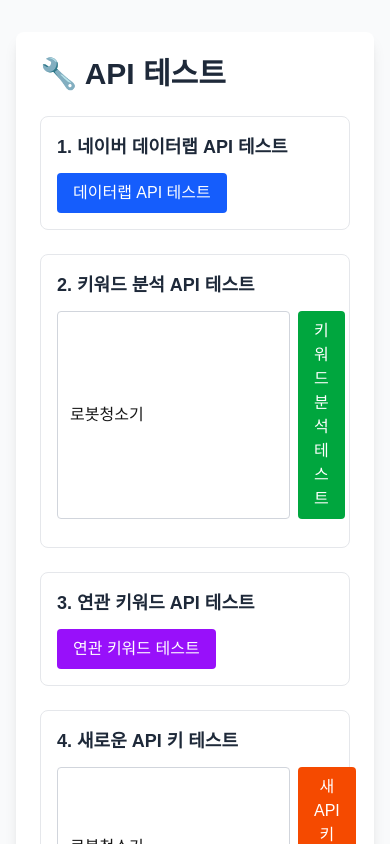
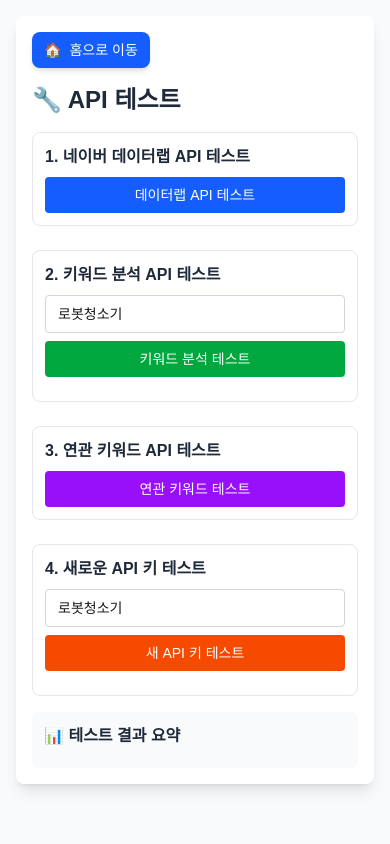
Before and after one commit to dhchun1203/Trend-Analyzer-project, a Next.js app in the folder frontend/: page /Trend-Analyzer-project/test-api in a window 390 px wide. Shown: the top 844 px of the page. Built offline with nearby package versions, Linux system fonts and the light colour scheme.

Commit message:
feat: Add home button and responsive design to API test page

```diff
--- a/frontend/pages/test-api.tsx
+++ b/frontend/pages/test-api.tsx
@@ -1,5 +1,6 @@
 import React, { useState } from 'react';
 import Head from 'next/head';
+import Link from 'next/link';
 import { getApiUrl } from '../utils/api';
 
 interface TestResult {
@@ -43,27 +44,38 @@ export default function TestAPI() {
         <title>API 테스트 - Trend Analyzer</title>
       </Head>
 
-      <div className="min-h-screen bg-gray-50 py-8">
-        <div className="max-w-4xl mx-auto px-4">
-          <div className="bg-white rounded-lg shadow-lg p-6">
-            <h1 className="text-3xl font-bold text-gray-800 mb-6">🔧 API 테스트</h1>
+      <div className="min-h-screen bg-gray-50 py-4 sm:py-6 md:py-8">
+        <div className="max-w-4xl mx-auto px-4 sm:px-6">
+          <div className="bg-white rounded-lg shadow-lg p-4 sm:p-6">
+            {/* 홈으로 이동 버튼 */}
+            <div className="mb-4 sm:mb-6">
+              <Link
+                href="/"
+                className="inline-flex items-center gap-2 text-sm sm:text-base px-3 sm:px-4 py-2 bg-blue-600 text-white rounded-lg hover:bg-blue-700 transition-colors duration-200 shadow-md hover:shadow-lg"
+              >
+                <span>🏠</span>
+                <span>홈으로 이동</span>
+              </Link>
+            </div>
+
+            <h1 className="text-2xl sm:text-3xl font-bold text-gray-800 mb-4 sm:mb-6">🔧 API 테스트</h1>
 
             <div className="space-y-6">
               {/* 네이버 데이터랩 API 테스트 */}
-              <div className="border border-gray-200 rounded-lg p-4">
-                <h3 className="text-lg font-semibold text-gray-800 mb-3">1. 네이버 데이터랩 API 테스트</h3>
+              <div className="border border-gray-200 rounded-lg p-3 sm:p-4">
+                <h3 className="text-base sm:text-lg font-semibold text-gray-800 mb-2 sm:mb-3">1. 네이버 데이터랩 API 테스트</h3>
                 <button
                   onClick={testDatalabAPI}
-                  className="bg-blue-600 text-white px-4 py-2 rounded hover:bg-blue-700 transition-colors"
+                  className="w-full sm:w-auto bg-blue-600 text-white px-3 sm:px-4 py-2 text-sm sm:text-base rounded hover:bg-blue-700 transition-colors"
                 >
                   데이터랩 API 테스트
                 </button>
                 {results.datalab && (
-                  <div className={`mt-3 p-3 rounded ${results.datalab.success ? 'bg-green-50 border border-green-200' : 'bg-red-50 border border-red-200'}`}>
-                    <h4 className={`font-semibold ${results.datalab.success ? 'text-green-800' : 'text-red-800'}`}>
+                  <div className={`mt-3 p-2 sm:p-3 rounded ${results.datalab.success ? 'bg-green-50 border border-green-200' : 'bg-red-50 border border-red-200'}`}>
+                    <h4 className={`text-sm sm:text-base font-semibold ${results.datalab.success ? 'text-green-800' : 'text-red-800'}`}>
                       {results.datalab.success ? '✅ 성공!' : '❌ 실패!'}
                     </h4>
-                    <pre className="mt-2 text-sm overflow-x-auto">
+                    <pre className="mt-2 text-xs sm:text-sm overflow-x-auto">
                       {JSON.stringify(results.datalab.data || results.datalab.error, null, 2)}
                     </pre>
                   </div>
@@ -71,29 +83,29 @@ export default function TestAPI() {
               </div>
 
               {/* 키워드 분석 API 테스트 */}
-              <div className="border border-gray-200 rounded-lg p-4">
-                <h3 className="text-lg font-semibold text-gray-800 mb-3">2. 키워드 분석 API 테스트</h3>
-                <div className="flex gap-2 mb-3">
+              <div className="border border-gray-200 rounded-lg p-3 sm:p-4">
+                <h3 className="text-base sm:text-lg font-semibold text-gray-800 mb-2 sm:mb-3">2. 키워드 분석 API 테스트</h3>
+                <div className="flex flex-col sm:flex-row gap-2 mb-3">
                   <input
                     type="text"
                     value={keyword}
                     onChange={(e) => setKeyword(e.target.value)}
                     placeholder="테스트 키워드 입력"
-                    className="flex-1 px-3 py-2 border border-gray-300 rounded focus:ring-2 focus:ring-blue-500 focus:border-transparent"
+                    className="flex-1 px-3 py-2 text-sm sm:text-base border border-gray-300 rounded focus:ring-2 focus:ring-blue-500 focus:border-transparent"
                   />
                   <button
                     onClick={testKeywordAnalysis}
-                    className="bg-green-600 text-white px-4 py-2 rounded hover:bg-green-700 transition-colors"
+                    className="w-full sm:w-auto bg-green-600 text-white px-3 sm:px-4 py-2 text-sm sm:text-base rounded hover:bg-green-700 transition-colors whitespace-nowrap"
                   >
                     키워드 분석 테스트
                   </button>
                 </div>
                 {results.keyword && (
-                  <div className={`mt-3 p-3 rounded ${results.keyword.success ? 'bg-green-50 border border-green-200' : 'bg-red-50 border border-red-200'}`}>
-                    <h4 className={`font-semibold ${results.keyword.success ? 'text-green-800' : 'text-red-800'}`}>
+                  <div className={`mt-3 p-2 sm:p-3 rounded ${results.keyword.success ? 'bg-green-50 border border-green-200' : 'bg-red-50 border border-red-200'}`}>
+                    <h4 className={`text-sm sm:text-base font-semibold ${results.keyword.success ? 'text-green-800' : 'text-red-800'}`}>
                       {results.keyword.success ? '✅ 성공!' : '❌ 실패!'}
                     </h4>
-                    <pre className="mt-2 text-sm overflow-x-auto">
+                    <pre className="mt-2 text-xs sm:text-sm overflow-x-auto">
                       {JSON.stringify(results.keyword.data || results.keyword.error, null, 2)}
                     </pre>
                   </div>
@@ -101,20 +113,20 @@ export default function TestAPI() {
               </div>
 
               {/* 연관 키워드 API 테스트 */}
-              <div className="border border-gray-200 rounded-lg p-4">
-                <h3 className="text-lg font-semibold text-gray-800 mb-3">3. 연관 키워드 API 테스트</h3>
+              <div className="border border-gray-200 rounded-lg p-3 sm:p-4">
+                <h3 className="text-base sm:text-lg font-semibold text-gray-800 mb-2 sm:mb-3">3. 연관 키워드 API 테스트</h3>
                 <button
                   onClick={testRelatedKeywords}
-                  className="bg-purple-600 text-white px-4 py-2 rounded hover:bg-purple-700 transition-colors"
+                  className="w-full sm:w-auto bg-purple-600 text-white px-3 sm:px-4 py-2 text-sm sm:text-base rounded hover:bg-purple-700 transition-colors"
                 >
                   연관 키워드 테스트
                 </button>
                 {results.related && (
-                  <div className={`mt-3 p-3 rounded ${results.related.success ? 'bg-green-50 border border-green-200' : 'bg-red-50 border border-red-200'}`}>
-                    <h4 className={`font-semibold ${results.related.success ? 'text-green-800' : 'text-red-800'}`}>
+                  <div className={`mt-3 p-2 sm:p-3 rounded ${results.related.success ? 'bg-green-50 border border-green-200' : 'bg-red-50 border border-red-200'}`}>
+                    <h4 className={`text-sm sm:text-base font-semibold ${results.related.success ? 'text-green-800' : 'text-red-800'}`}>
                       {results.related.success ? '✅ 성공!' : '❌ 실패!'}
                     </h4>
-                    <pre className="mt-2 text-sm overflow-x-auto">
+                    <pre className="mt-2 text-xs sm:text-sm overflow-x-auto">
                       {JSON.stringify(results.related.data || results.related.error, null, 2)}
                     </pre>
                   </div>
@@ -122,29 +134,29 @@ export default function TestAPI() {
               </div>
 
               {/* 새로운 API 키 테스트 */}
-              <div className="border border-gray-200 rounded-lg p-4">
-                <h3 className="text-lg font-semibold text-gray-800 mb-3">4. 새로운 API 키 테스트</h3>
-                <div className="flex gap-2 mb-3">
+              <div className="border border-gray-200 rounded-lg p-3 sm:p-4">
+                <h3 className="text-base sm:text-lg font-semibold text-gray-800 mb-2 sm:mb-3">4. 새로운 API 키 테스트</h3>
+                <div className="flex flex-col sm:flex-row gap-2 mb-3">
                   <input
                     type="text"
                     value={keyword}
                     onChange={(e) => setKeyword(e.target.value)}
                     placeholder="테스트 키워드 입력"
-                    className="flex-1 px-3 py-2 border border-gray-300 rounded focus:ring-2 focus:ring-blue-500 focus:border-transparent"
+                    className="flex-1 px-3 py-2 text-sm sm:text-base border border-gray-300 rounded focus:ring-2 focus:ring-blue-500 focus:border-transparent"
                   />
                   <button
                     onClick={() => testAPI(`/api/datalab/trend?keyword=${encodeURIComponent(keyword)}`, 'new-api')}
-                    className="bg-orange-600 text-white px-4 py-2 rounded hover:bg-orange-700 transition-colors"
+                    className="w-full sm:w-auto bg-orange-600 text-white px-3 sm:px-4 py-2 text-sm sm:text-base rounded hover:bg-orange-700 transition-colors whitespace-nowrap"
                   >
                     새 API 키 테스트
                   </button>
                 </div>
                 {results['new-api'] && (
-                  <div className={`mt-3 p-3 rounded ${results['new-api'].success ? 'bg-green-50 border border-green-200' : 'bg-red-50 border border-red-200'}`}>
-                    <h4 className={`font-semibold ${results['new-api'].success ? 'text-green-800' : 'text-red-800'}`}>
+                  <div className={`mt-3 p-2 sm:p-3 rounded ${results['new-api'].success ? 'bg-green-50 border border-green-200' : 'bg-red-50 border border-red-200'}`}>
+                    <h4 className={`text-sm sm:text-base font-semibold ${results['new-api'].success ? 'text-green-800' : 'text-red-800'}`}>
                       {results['new-api'].success ? '✅ 새로운 API 키 성공!' : '❌ 새로운 API 키 실패!'}
                     </h4>
-                    <pre className="mt-2 text-sm overflow-x-auto">
+                    <pre className="mt-2 text-xs sm:text-sm overflow-x-auto">
                       {JSON.stringify(results['new-api'].data || results['new-api'].error, null, 2)}
                     </pre>
                   </div>
@@ -153,15 +165,15 @@ export default function TestAPI() {
             </div>
 
             {/* 전체 결과 요약 */}
-            <div className="mt-6 p-4 bg-gray-50 rounded-lg">
-              <h3 className="text-lg font-semibold text-gray-800 mb-3">📊 테스트 결과 요약</h3>
-              <div className="grid grid-cols-1 md:grid-cols-3 gap-4">
+            <div className="mt-4 sm:mt-6 p-3 sm:p-4 bg-gray-50 rounded-lg">
+              <h3 className="text-base sm:text-lg font-semibold text-gray-800 mb-2 sm:mb-3">📊 테스트 결과 요약</h3>
+              <div className="grid grid-cols-1 sm:grid-cols-2 md:grid-cols-3 gap-3 sm:gap-4">
                 {Object.entries(results).map(([key, result]) => (
-                  <div key={key} className={`p-3 rounded ${result.success ? 'bg-green-100' : 'bg-red-100'}`}>
-                    <div className={`font-semibold ${result.success ? 'text-green-800' : 'text-red-800'}`}>
+                  <div key={key} className={`p-2 sm:p-3 rounded ${result.success ? 'bg-green-100' : 'bg-red-100'}`}>
+                    <div className={`text-sm sm:text-base font-semibold ${result.success ? 'text-green-800' : 'text-red-800'}`}>
                       {key.charAt(0).toUpperCase() + key.slice(1)} API
                     </div>
-                    <div className="text-sm">
+                    <div className="text-xs sm:text-sm mt-1">
                       {result.success ? '✅ 정상 작동' : '❌ 오류 발생'}
                     </div>
                   </div>
```
